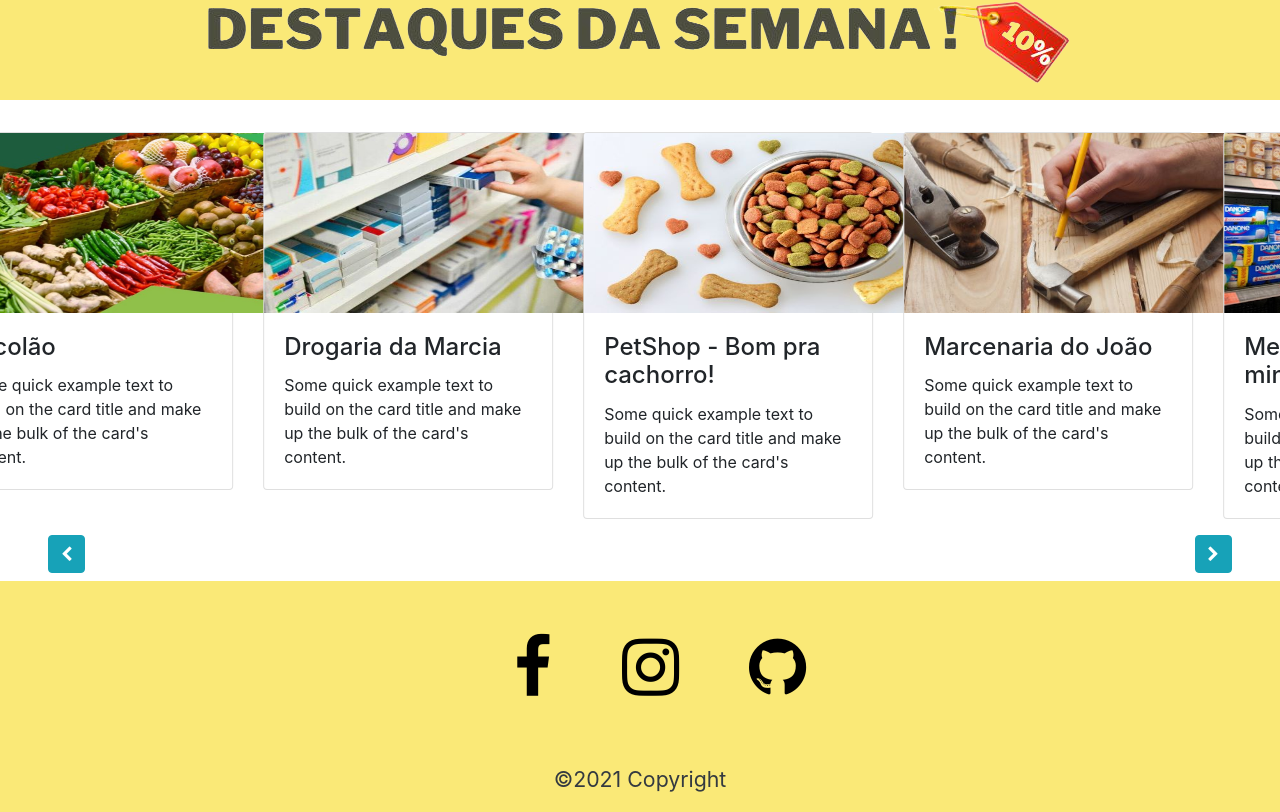
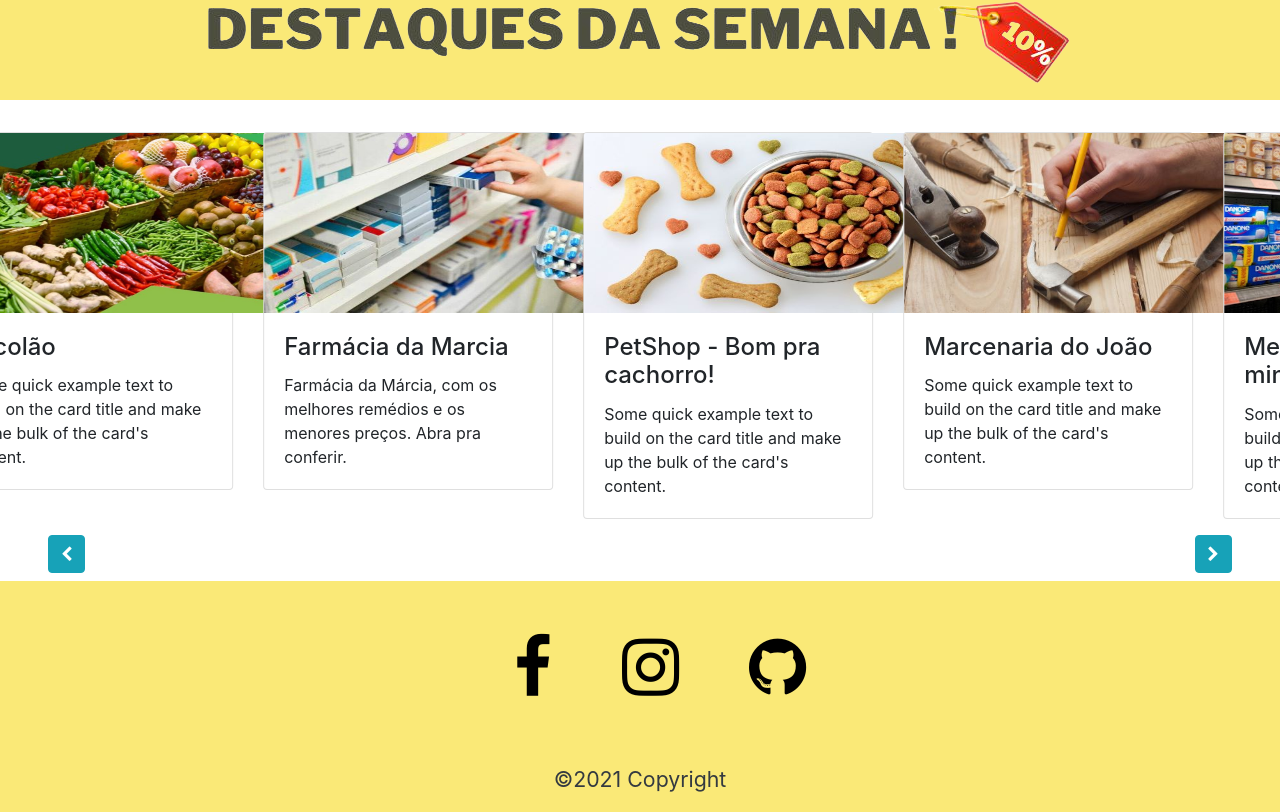
Before and after one commit to everson-silva/projetointegrador, an Angular app in the folder produto/Front-end/perifaBuyFront/: page /#/inicio in a window 1280 px wide. Shown: the part 1122-1934 px from the top of the page. Built offline with nearby package versions, Linux system fonts and the light colour scheme.

Commit message:
Link funcional para a farmácia

```diff
--- a/produto/Front-end/perifaBuyFront/src/app/destaques-principais/destaques-principais.component.css
+++ b/produto/Front-end/perifaBuyFront/src/app/destaques-principais/destaques-principais.component.css
@@ -1,4 +1,5 @@
 img{
     width: 383px;
     height: 180px;
+    cursor: pointer;
 }
--- a/produto/Front-end/perifaBuyFront/src/app/destaques-principais/destaques-principais.component.html
+++ b/produto/Front-end/perifaBuyFront/src/app/destaques-principais/destaques-principais.component.html
@@ -34,11 +34,10 @@
         <div class="col-md-3" style="float:left">
           <div class="card mb-2">
             <img class="card-img-top"
-              src="../../assets/img/farmaciaPB.jpg" alt="Card image cap">
+              src="../../assets/img/farmaciaPB.jpg" alt="Card image cap" [routerLink]="['/componente-loja-farmacia']" routerLinkActive="router-link-active"  >
             <div class="card-body">
-              <h4 class="card-title">Drogaria da Marcia</h4>
-              <p class="card-text">Some quick example text to build on the card title and make up the bulk of the
-                card's content.</p>
+              <h4 class="card-title">Farmácia da Marcia</h4>
+              <p class="card-text">Farmácia da Márcia, com os melhores remédios e os menores preços. Abra pra conferir.</p>
 
             </div>
           </div>
```
